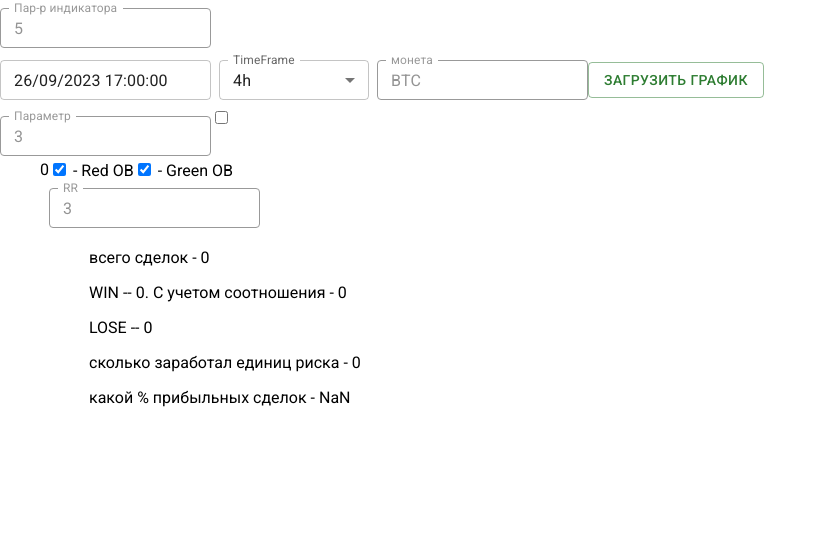
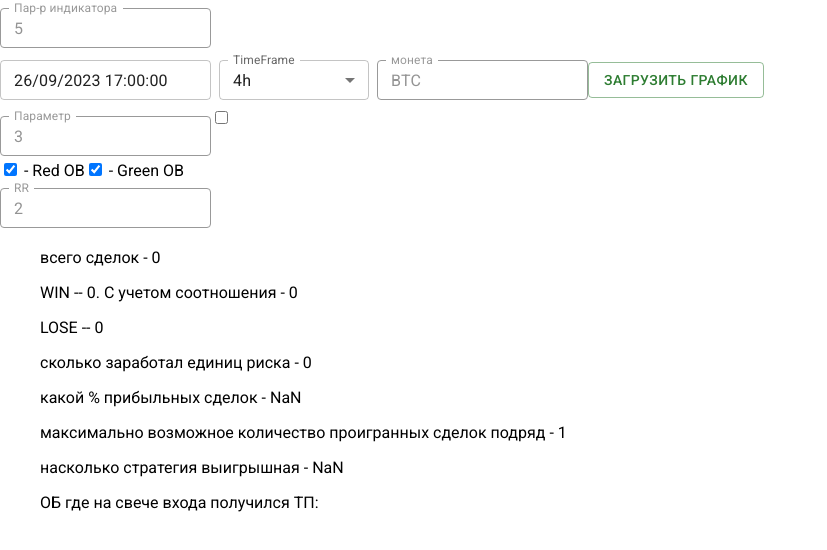
Before and after one commit to IgorBosin/ob, a React (Create React App) app: page / in a window 1280 px wide. Shown: the top 550 px of the page, without its empty margins (0-827 px from the left). Built offline with nearby package versions, Linux system fonts and the light colour scheme.

Commit message:
fixed bags, futures API

```diff
--- a/src/features/closingTrade/ClosingTrade.tsx
+++ b/src/features/closingTrade/ClosingTrade.tsx
@@ -3,6 +3,8 @@ import {useSelector} from "react-redux";
 import {AppRootStateType} from "app/store";
 import {dataType} from "shared/api/getKlines";
 import Input from "shared/Input/Input";
+import {formattedDate} from "shared/Date/formattedDate";
+import {isGreenCandle, isRedCandle} from "utils/actions";
 
 type Props = {
   enteringCandleIndexes: TradeEntryAndOrderBlockIndexes[]
@@ -11,63 +13,70 @@ type Props = {
 
 const ClosingTrade = ({enteringCandleIndexes, orderBlocksIndexes}: Props) => {
   const candles = useSelector<AppRootStateType, dataType[]>(state => state.data.data)
-  const [ratio, setRatio] = useState(3) // выбор небоходимого соотношения риск\прибыль
-  const [winnings, setWinnings] = useState('')
-  const [losing, setLosing] = useState('')
-  const [onlyRed, setOnlyRed] = useState(true)
-  const [onlyGren, setOnlyGren] = useState(true)
-
-  const isValidExit = (candleOb: dataType, candleIter: dataType) => {
-    if (candleOb.open > candleOb.close) { //green
-      return candleOb.high > candleIter.low;
-    } else {
-      return candleOb.low < candleIter.high;
-    }
-  }
+  const [ratio, setRatio] = useState(2) // выбор небоходимого соотношения риск\прибыль
+  const [isShowOnlyRed, setIsShowOnlyRed] = useState(true)
+  const [isShowOnlyGreen, setIsShowOnlyGreen] = useState(true)
 
   const closingLongTrade = (candles: dataType[], enteringCandleIndexes: TradeEntryAndOrderBlockIndexes[]) => {
     let obj = {
       win: 0,
       lose: 0,
-      tradesInRow: 0
+      tradesInRow: {
+        date: [] as number[],
+        point: [] as number[]
+      }
     }
     // проверяем enteringCandleIndexes пробила ли она вниз до лоя orderBlocks.
     for (const enterCandle of enteringCandleIndexes) {
       const lengthCandle = (candles[enterCandle.orderBlock].high - candles[enterCandle.orderBlock].low) * ratio
+      const profitForBullishOB = lengthCandle + candles[enterCandle.orderBlock].high
+      const profitForBearishOB = candles[enterCandle.orderBlock].low - lengthCandle
 
-      if (onlyGren) {
-        if (candles[enterCandle.orderBlock].open > candles[enterCandle.orderBlock].close) { // ОБ зеленый(свеча красная)
+      if (isShowOnlyGreen) {
+        // бычий ОБ (свеча красная)
+        if (isRedCandle(candles[enterCandle.orderBlock])) {
           for (let i = enterCandle.entering; i < candles.length; i++) {
             if (candles[i].low < candles[enterCandle.orderBlock].low) {
-
               obj.lose++
+              obj.tradesInRow.point.push(0)
               break
             }
-            if (candles[i].high > lengthCandle + candles[enterCandle.orderBlock].high) {
-              console.log(candles[enterCandle.orderBlock].high, candles[enterCandle.entering].high)
+            if (candles[i].high > profitForBullishOB) {
+              // индекс ентеринг свечи равен индексу текущей свечи и эта свеча не закрылась выше ТП, то continue
+              if (i === enterCandle.entering && candles[i].close < profitForBullishOB) {
+                continue
+              }
+              obj.tradesInRow.point.push(1)
               obj.win++
+              obj.tradesInRow.date.push(candles[enterCandle.orderBlock].openTime)
               break
             }
           }
         }
       }
 
-      if (onlyRed) {
-        if (candles[enterCandle.orderBlock].open < candles[enterCandle.orderBlock].close) { /// ОБ красный(свеча зеленая)
+      if (isShowOnlyRed) {
+        // медвежий ОБ (свеча зеленая)
+        if (isGreenCandle(candles[enterCandle.orderBlock])) {
           for (let i = enterCandle.entering; i < candles.length; i++) {
             if (candles[i].high > candles[enterCandle.orderBlock].high) {
               obj.lose++
+              obj.tradesInRow.point.push(0)
               break
             }
-            if (candles[i].low < candles[enterCandle.orderBlock].low - lengthCandle) {
-              console.log(candles[enterCandle.orderBlock].high, candles[enterCandle.entering].high)
+            if (candles[i].low < profitForBearishOB) {
+              // индекс ентеринг свечи равен индексу текущей свечи и эта свеча не закрылась выше ТП, то continue
+              if (i === enterCandle.entering && candles[i].close < profitForBearishOB) {
+                continue
+              }
+              obj.tradesInRow.point.push(1)
               obj.win++
+              obj.tradesInRow.date.push(candles[enterCandle.orderBlock].openTime)
               break
             }
           }
         }
       }
-
     }
     return obj
   }
@@ -78,12 +87,49 @@ const ClosingTrade = ({enteringCandleIndexes, orderBlocksIndexes}: Props) => {
 
   const resInfo = res.win / (res.win + res.lose) * 100
 
+  // const arrEarn = res.tradesInRow.date.sort((a, b) => a - b).map(el => <li>{formattedDate(el)}</li>)
+  const arrEarn = res.tradesInRow.date.map(el => <li>{formattedDate(el)}</li>)
+
+
+  function findMostFrequentNumber(arr: number[]) {
+    let currentNumber = arr[0];
+    let currentCount = 1;
+
+    let maxNumber = arr[0];
+    let maxCount = 1;
+
+    for (let i = 1; i < arr.length; i++) {
+      if (arr[i] === currentNumber) {
+        currentCount++;
+      } else {
+        if (currentCount > maxCount) {
+          maxNumber = currentNumber;
+          maxCount = currentCount;
+        }
+
+        currentNumber = arr[i];
+        currentCount = 1;
+      }
+    }
+
+    if (currentCount > maxCount) {
+      maxNumber = currentNumber;
+      maxCount = currentCount;
+    }
+
+    console.log(`Число ${maxNumber} повторяется чаще всего, а именно ${maxCount} раз(а).`);
+    return maxCount
+  }
+
+  const expectancy = (resInfo*ratio/100)-(1-resInfo/100)
+
+  const numberOfLostTradesInRow = findMostFrequentNumber(res.tradesInRow.point)
+
   console.log('перерисован компонент CloseTrade')
-
   return (
     <div>
-      <input type="checkbox" checked={onlyRed} onChange={() => setOnlyRed(!onlyRed)}/> - Red OB
-      <input type="checkbox" checked={onlyGren} onChange={() => setOnlyGren(!onlyGren)}/> - Green OB
+      <input type="checkbox" checked={isShowOnlyRed} onChange={() => setIsShowOnlyRed(!isShowOnlyRed)}/> - Red OB
+      <input type="checkbox" checked={isShowOnlyGreen} onChange={() => setIsShowOnlyGreen(!isShowOnlyGreen)}/> - Green OB
       <div>
         <Input label={'RR'} placeholder={ratio.toString()} onChange={(e) => setRatio(+e.currentTarget.value)}/>
         <ul>всего сделок - {res.win + res.lose}</ul>
@@ -91,6 +137,9 @@ const ClosingTrade = ({enteringCandleIndexes, orderBlocksIndexes}: Props) => {
         <ul>LOSE -- {res.lose}  </ul>
         <ul>сколько заработал единиц риска - {earn}</ul>
         <ul>какой % прибыльных сделок - {resInfo}</ul>
+        <ul>максимально возможное количество проигранных сделок подряд - {numberOfLostTradesInRow}</ul>
+        <ul>насколько стратегия выигрышная - {expectancy.toFixed(3)} </ul>
+        <ul>ОБ где на свече входа получился ТП: {arrEarn}</ul>
       </div>
     </div>
 
--- a/src/features/findOB/findOB.tsx
+++ b/src/features/findOB/findOB.tsx
@@ -103,10 +103,9 @@ const FindOb = ({candlesNumber}: Props) => {
       <Input placeholder={param.toString()} label={'Параметр'} onChange={(e)=>setParam(+e.currentTarget.value)}/>
       <input type="checkbox" checked={dopParametr} onChange={() => setDopParametr(!dopParametr)}/>
       <div style={{display: "flex"}}>
-        <ul>
-          {showOrderBlocks}
-        </ul>
-        <div>{orderBlocksIndexes.length}</div>
+        {/*<ul>*/}
+        {/*  {showOrderBlocks}*/}
+        {/*</ul>*/}
         <OpenTrade orderBlocksIndexes={orderBlocksIndexes} candlesNumber={candlesNumber}/>
       </div>
     </div>
--- a/src/features/openTrade/OpenTrade.tsx
+++ b/src/features/openTrade/OpenTrade.tsx
@@ -44,7 +44,7 @@ const OpenTrade = ({orderBlocksIndexes, candlesNumber}: Props) => {
   }
 
 
-  const enteringCandleIndexes = enteringTrade(candles, orderBlocksIndexes, candlesNumber)
+  const enteringCandleIndexes = enteringTrade(candles, orderBlocksIndexes, candlesNumber).sort((a,b)=>a.entering-b.entering)
 
   const enteringTrade_ = (candles: dataType[], orderBlocks: dataType[], candlesNumber: number) => {
     const enteringLongTrades = []
@@ -76,9 +76,9 @@ const OpenTrade = ({orderBlocksIndexes, candlesNumber}: Props) => {
 
   return (
     <div style={{display: "flex"}}>
-      <div>
-        {enteringCandleIndexes.map(el => <li key={el.entering}>{el.entering} - {el.orderBlock}</li>)}
-      </div>
+      {/*<div>*/}
+      {/*  {enteringCandleIndexes.map(el => <li key={el.entering}>{candles[el.entering].high} - {candles[ el.orderBlock].high}</li>)}*/}
+      {/*</div>*/}
       <ClosingTrade enteringCandleIndexes={enteringCandleIndexes} orderBlocksIndexes={orderBlocksIndexes}/>
     </div>
   );
--- a/src/shared/api/getKlines.ts
+++ b/src/shared/api/getKlines.ts
@@ -1,7 +1,7 @@
 import axios from "axios";
 
 export async function getKline(pair: string, interval: string, startTime: number, limit = 1000) {
-  const url = `https://api.binance.com/api/v3/klines?symbol=${pair}&interval=${interval}&limit=${limit}&startTime=${startTime}`;
+  const url = `https://fapi.binance.com/fapi/v1/klines?symbol=${pair}&interval=${interval}&limit=${limit}&startTime=${startTime}`;
   const data = await axios.get<BaseResponseType[]>(url);
 
   const transformedData: dataType[] = data.data.map((series) => ({
--- /dev/null
+++ b/src/utils/actions.ts
@@ -0,0 +1,5 @@
+import {dataType} from "shared/api/getKlines";
+
+export const isRedCandle = (candle: dataType) => candle.open > candle.close
+
+export const isGreenCandle = (candle: dataType) => candle.open < candle.close
```
